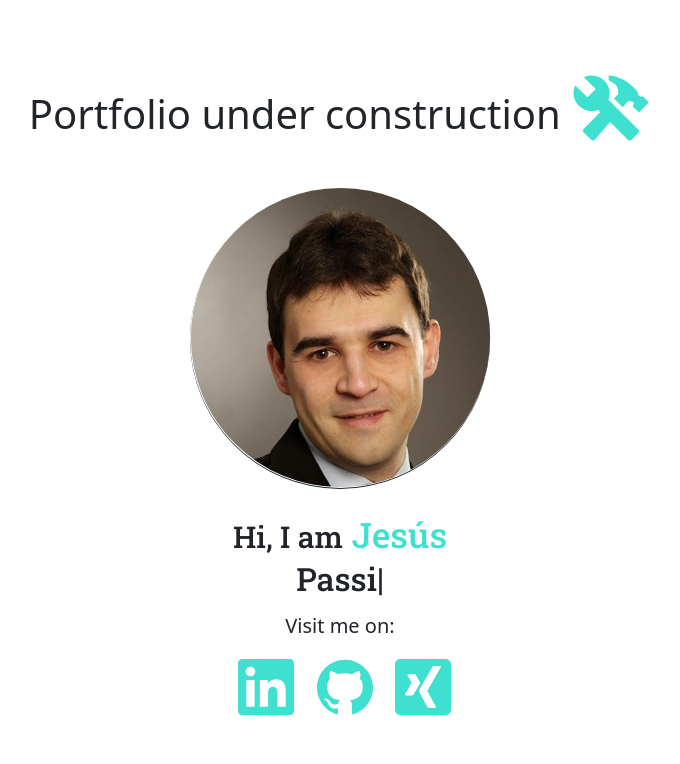
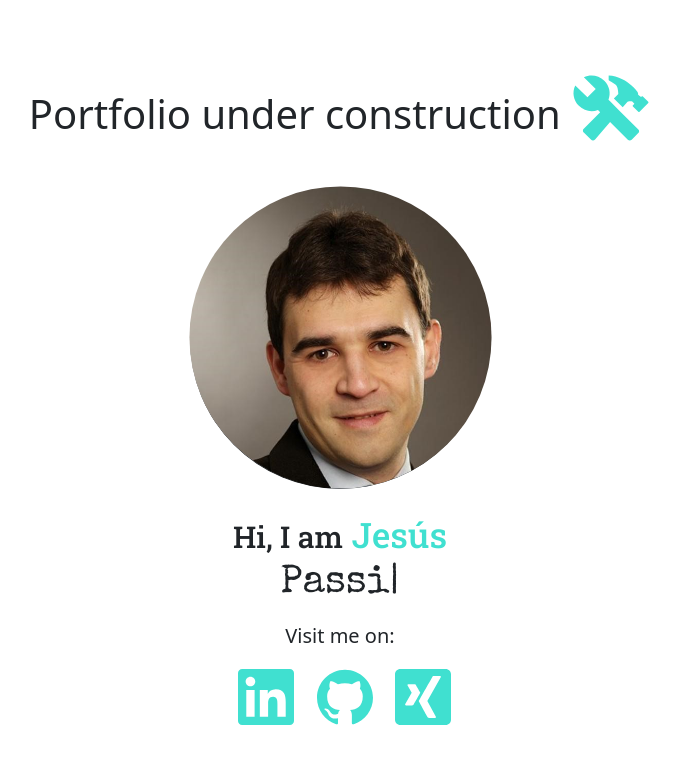
Before and after one commit to delafuentej/my-portfolio, a React (Create React App) app: page / in a window 1280 px wide. In both pictures the pointer is over the element 640 px from the left and 337 px from the top of the page. Shown: the top 764 px of the page, without its empty margins (300-980 px from the left). Built offline with nearby package versions, Linux system fonts and the light colour scheme.

Commit message:
korrektur profile-details-role

```diff
--- a/src/Container/Home/Home.css
+++ b/src/Container/Home/Home.css
@@ -38,7 +38,7 @@
     margin:0 auto;
 }
 .profile-picture-bg:hover{
-    transform:scale(1.05);
+    transform:scale(1.06);
     transition:1s ease-out;
 }
 
@@ -55,7 +55,7 @@
 }
 
 
-.profile-details-role h1{
+.profile-details-role h2{
     font-size: 40px;
     font-family: 'Special Elite', cursive;
 }
```
